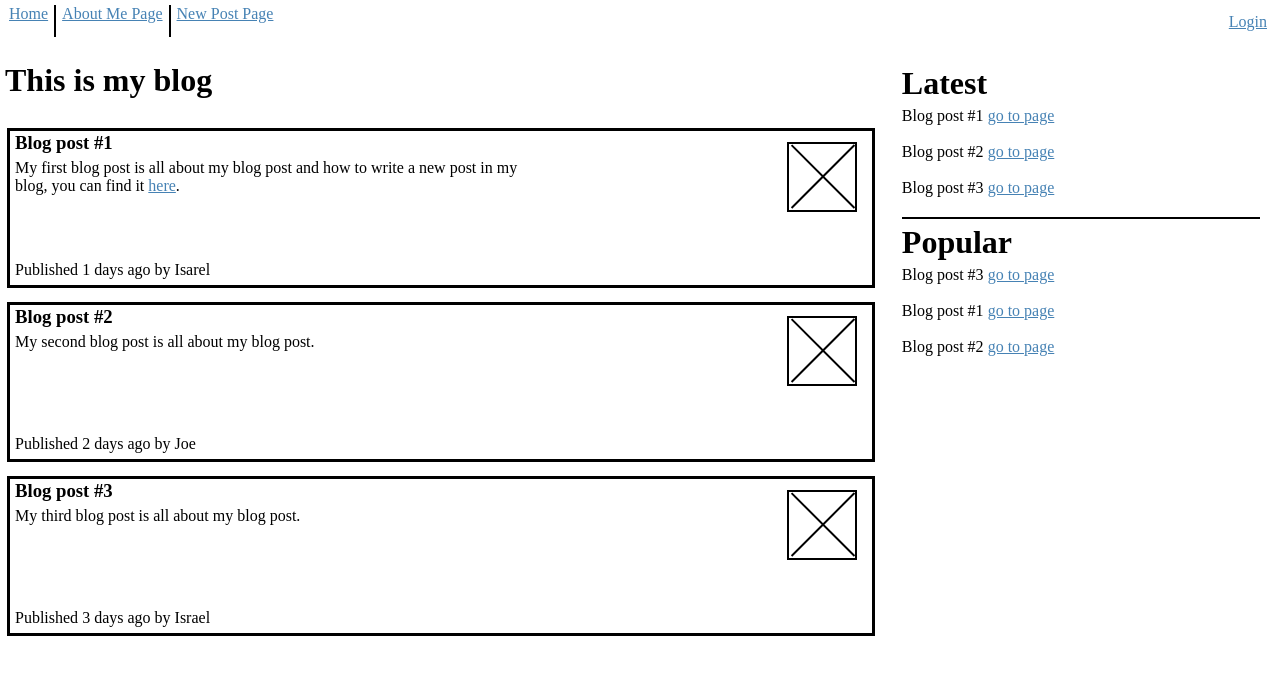
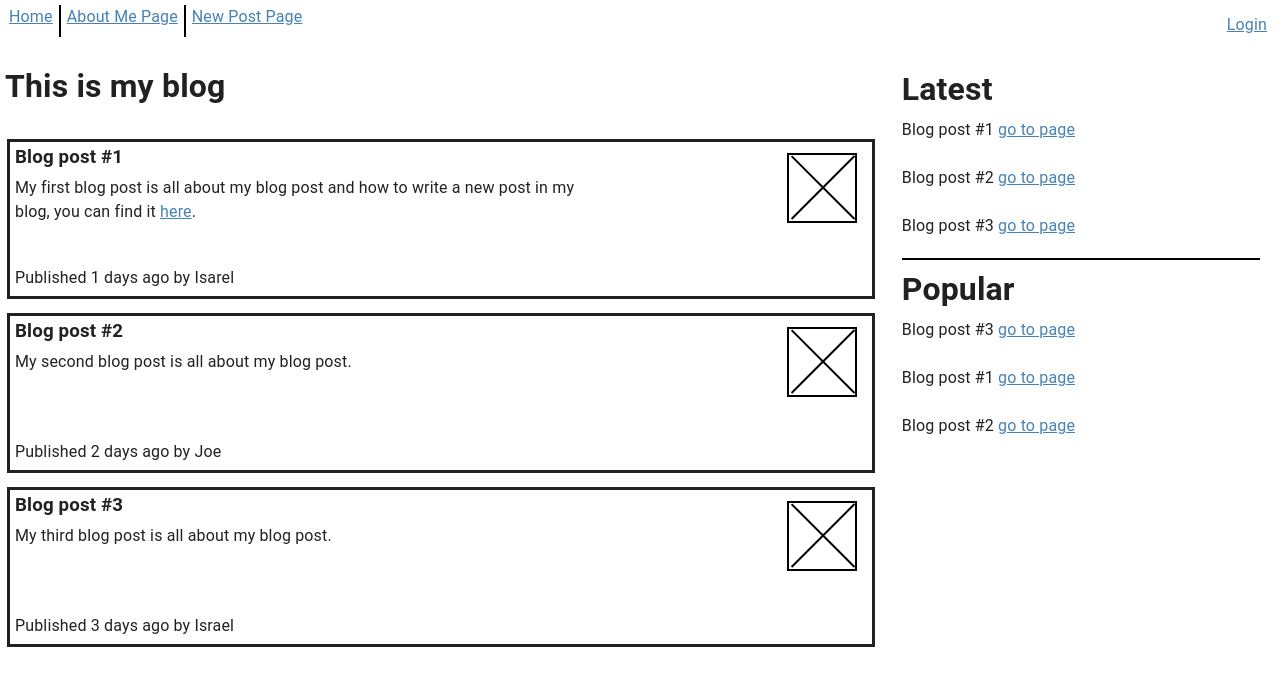
Before and after one commit to SefSefi/blog-app, a React (Create React App) app: page /home in a window 1280 px wide. Shown: the top 686 px of the page. Built offline with nearby package versions, Linux system fonts and the light colour scheme.

Commit message:
with theme

```diff
--- a/src/index.js
+++ b/src/index.js
@@ -4,12 +4,18 @@ import "./index.css";
 import App from "./App";
 import reportWebVitals from "./reportWebVitals";
 import { BrowserRouter } from "react-router-dom";
+import { ThemeProvider } from "@mui/material/styles";
+import theme from "./theme";
+import CssBaseline from "@mui/material/CssBaseline";
 
 const root = ReactDOM.createRoot(document.getElementById("root"));
 root.render(
   <React.StrictMode>
     <BrowserRouter>
-      <App />
+      <ThemeProvider theme={theme}>
+        <CssBaseline />
+        <App />
+      </ThemeProvider>
     </BrowserRouter>
   </React.StrictMode>
 );
--- a/src/pages/PostPage/PostPage.css
+++ b/src/pages/PostPage/PostPage.css
@@ -8,9 +8,11 @@
 .PostPage-content {
   position: relative;
   padding-top: 60px;
+  padding-left: 30px;
+  padding-right: 10px;
   border: 1px solid black;
   width: 45%;
-  text-align: center;
+  text-align: left;
   font-size: 1.5rem;
 }
 
@@ -22,4 +24,5 @@
 
 .PostPage-h3 {
   margin-bottom: 40px;
+  text-align: center;
 }
--- a/src/pages/PostPage/PostPage.jsx
+++ b/src/pages/PostPage/PostPage.jsx
@@ -17,7 +17,7 @@ export default function PostPage() {
       <div className="PostPage-frame">
         <div className="PostPage-content">
           <div className="">
-            <h3>{post.title}</h3>
+            <h3 className ="PostPage-h3">{post.title}</h3>
             <p className="" dangerouslySetInnerHTML={post.content} />
             <p className="">
               Published {post.time} ago by {post.name}
--- /dev/null
+++ b/src/theme.js
@@ -0,0 +1,19 @@
+import { red } from "@mui/material/colors";
+import { createTheme } from "@mui/material/styles";
+
+// A custom theme for this app
+const theme = createTheme({
+  palette: {
+    primary: {
+      main: "#556cd6",
+    },
+    secondary: {
+      main: "#19857b",
+    },
+    error: {
+      main: red.A400,
+    },
+  },
+});
+
+export default theme;
```
